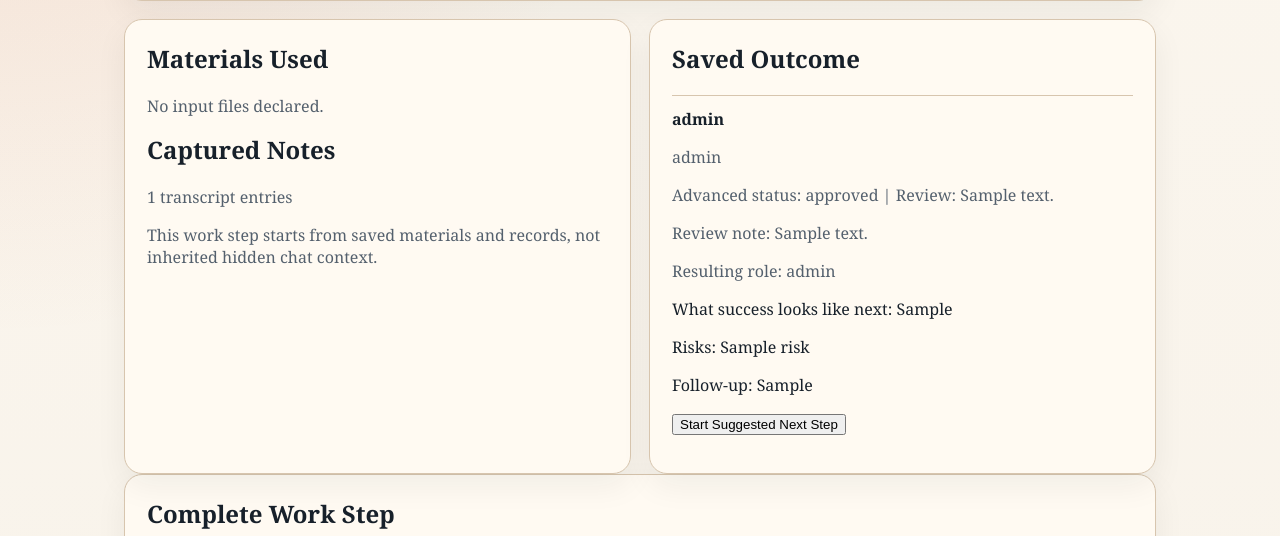
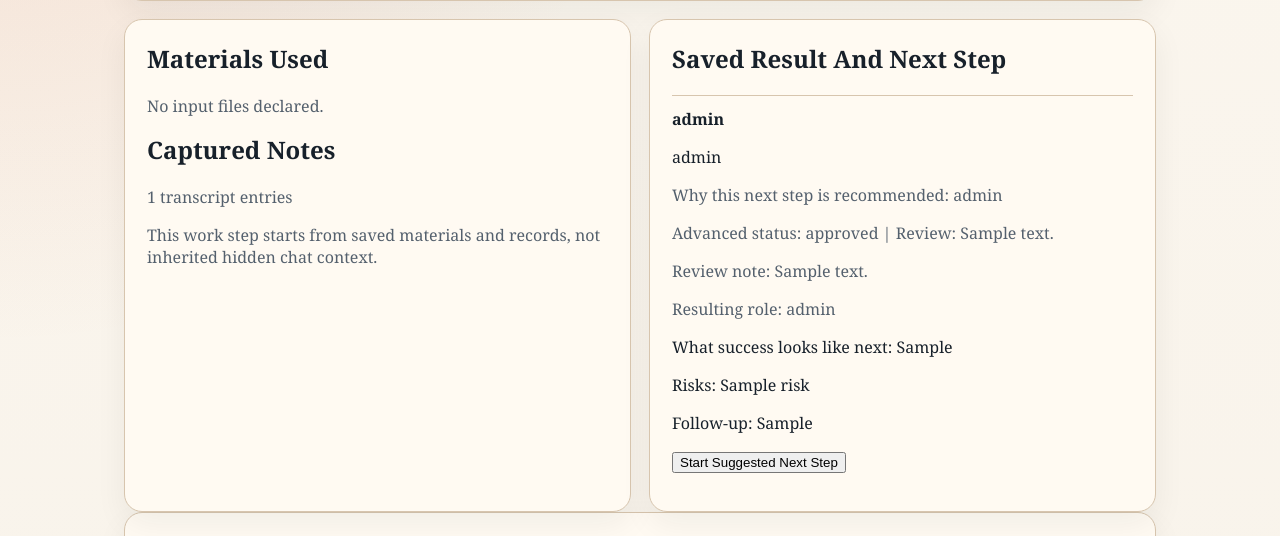
Before and after one commit to chenxuyaun/openflow, a FastAPI app: template templates/session.html in a window 1280 px wide. Shown: the part 308-844 px from the top of the page. Run offline with FastAPI, Linux system fonts and the light colour scheme; the template is opened without the code that fills it: most values are stand-ins (such as "Sample title", 1, 10 or a date in 2020); some libraries are stand-ins or nearby versions.

Commit message:
第十一次提交

```diff
--- a/src/openflow/app.py
+++ b/src/openflow/app.py
@@ -417,6 +417,7 @@ def session_page(project_id: str, session_id: str, request: Request):
             "project_id": project_id,
             "payload": payload,
             "handoff_status": request.query_params.get("handoff_status"),
+            "completed": request.query_params.get("completed"),
         },
     )
 
@@ -454,6 +455,6 @@ def complete_session_from_page(
         ),
     )
     return RedirectResponse(
-        url=f"/projects/{project_id}/sessions/{session_id}",
+        url=f"/projects/{project_id}/sessions/{session_id}?completed=1",
         status_code=303,
     )
--- a/templates/session.html
+++ b/templates/session.html
@@ -12,8 +12,21 @@
     <div class="stat">Suggested next step ready: {{ "yes" if payload.handoff else "no" }}</div>
   </div>
   <p class="muted">{{ payload.why_exists }}</p>
+  {% if completed == "1" %}
+  <div class="list-card">
+    <strong>This step has been saved.</strong>
+    <p class="muted">OpenFlow recorded the result, prepared the suggested next step, and kept the materials attached to this session.</p>
+    {% if payload.handoff %}
+    <p><strong>What should happen next:</strong> {{ payload.handoff.next_role_recommendation }}</p>
+    <p class="muted">{{ payload.handoff.next_role_reason }}</p>
+    {% endif %}
+  </div>
+  {% endif %}
   {% if handoff_status == "advanced" %}
-  <p class="muted">Handoff advanced and the next session was created.</p>
+  <div class="list-card">
+    <strong>The previous step handed work to this session.</strong>
+    <p class="muted">This is now the active step. The saved materials and handoff details from the previous session are already attached here.</p>
+  </div>
   {% endif %}
 </section>
 
@@ -34,11 +47,12 @@
     <p class="muted">This work step starts from saved materials and records, not inherited hidden chat context.</p>
   </article>
   <article class="panel">
-    <h2>Saved Outcome</h2>
+    <h2>Saved Result And Next Step</h2>
     {% if payload.handoff %}
     <div class="list-card">
       <strong>{{ payload.handoff.next_role_recommendation }}</strong>
-      <p class="muted">{{ payload.handoff.next_role_reason }}</p>
+      <p>{{ payload.handoff.next_role_reason }}</p>
+      <p class="muted">Why this next step is recommended: {{ payload.handoff.next_role_reason }}</p>
       <p class="muted">Advanced status: {{ payload.handoff.acceptance_status or "not_set" }} | Review: {{ payload.handoff.review_outcome or "not_set" }}</p>
       {% if payload.handoff.review_note %}
       <p class="muted">Review note: {{ payload.handoff.review_note }}</p>
```
Also changed, not shown: tests/test_app.py (+66 -0 lines).
